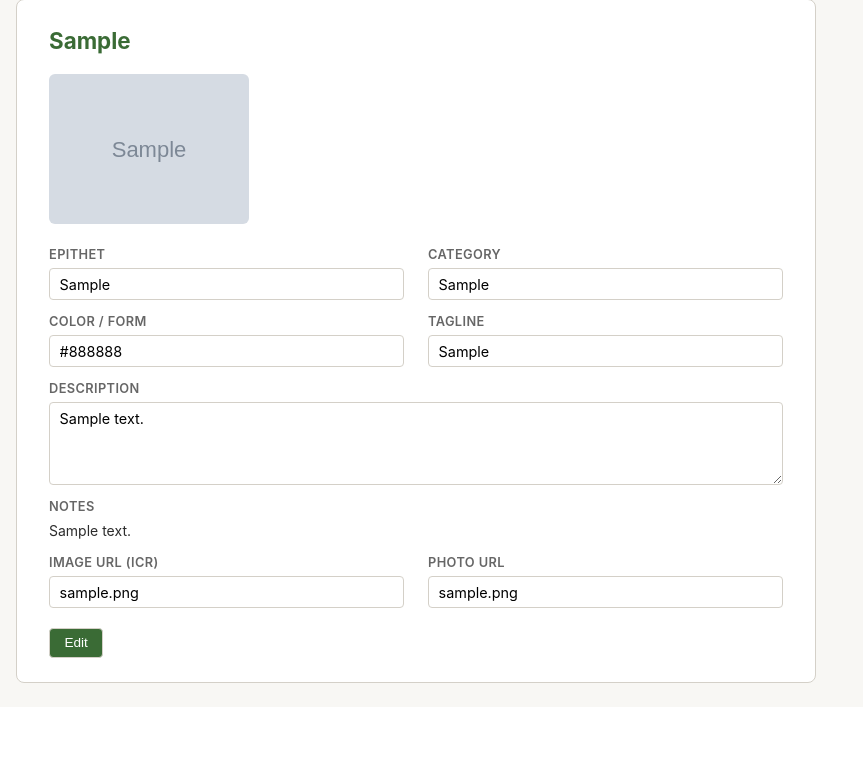
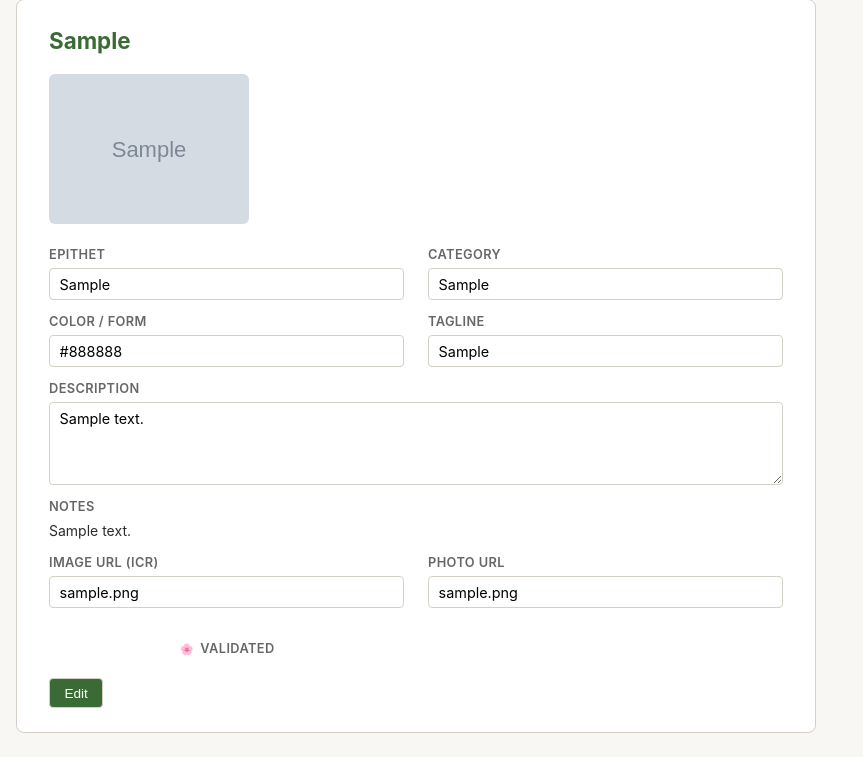
Before and after one commit to radiolithic/camellia-cultivar-list-20250201, a Flask app: page /edit/1 in a window 1280 px wide. Shown: the part 123-880 px from the top of the page, without its empty margins (0-863 px from the left). Before the commit the page ends 806 px from the top, so only its background shows below. Run offline with Flask 3, Linux system fonts and the light colour scheme; tables that the repository leaves empty hold one stand-in row (values such as "Sample post"); grey boxes marked "Sample" are stand-in pictures.

Commit message:
Add validated/reviewed indicator with cherry blossom icon
Add a `validated` boolean field to cultivar records with a checkbox
on the edit page (authenticated only) and a 🌸 icon next to validated
cultivar names on both the list and full table views.

Co-Authored-By: Claude Opus 4.5 <noreply@anthropic.com>

```diff
--- a/app/models.py
+++ b/app/models.py
@@ -16,6 +16,7 @@ class Cultivar(db.Model):
     notes = db.Column(db.Text, default='')
     image_url = db.Column(db.String(500), default='')
     photo_url = db.Column(db.String(500), default='')
+    validated = db.Column(db.Boolean, default=False)
 
     history = db.relationship('CultivarHistory', backref='cultivar_ref', lazy='dynamic')
 
@@ -31,6 +32,7 @@ class Cultivar(db.Model):
             'notes': self.notes,
             'image_url': self.image_url,
             'photo_url': self.photo_url,
+            'validated': self.validated,
         }
 
 
--- a/app/routes.py
+++ b/app/routes.py
@@ -73,6 +73,19 @@ def update_cultivar(cultivar_id):
 
     cultivar = db.get_or_404(Cultivar, cultivar_id)
     data = request.get_json()
+
+    if 'validated' in data:
+        old_val = cultivar.validated
+        new_val = bool(data['validated'])
+        if old_val != new_val:
+            db.session.add(CultivarHistory(
+                cultivar_id=cultivar.id,
+                field_name='validated',
+                old_value=str(old_val),
+                new_value=str(new_val),
+                timestamp=datetime.now(timezone.utc),
+            ))
+        cultivar.validated = new_val
 
     editable = ['epithet', 'category', 'color_form', 'tagline', 'description', 'notes', 'image_url', 'photo_url']
     for field in editable:
--- a/app/static/css/style.css
+++ b/app/static/css/style.css
@@ -538,6 +538,38 @@ td[contenteditable="true"]:focus {
     border-color: var(--accent);
 }
 
+/* Validated indicator */
+.validated-icon {
+    font-size: 0.85em;
+    margin-left: 0.15em;
+}
+
+/* Checkbox field on edit page */
+.field-group-checkbox {
+    display: flex;
+    align-items: center;
+    padding-top: 1.2rem;
+}
+.checkbox-label {
+    display: flex;
+    align-items: center;
+    gap: 0.4rem;
+    font-size: 0.9rem;
+    cursor: pointer;
+}
+.checkbox-label.readonly {
+    cursor: default;
+}
+.checkbox-label input[type="checkbox"] {
+    width: 1rem;
+    height: 1rem;
+    accent-color: var(--accent);
+}
+.not-validated {
+    font-size: 0.85rem;
+    color: #999;
+}
+
 @media (max-width: 768px) {
     header h1 { font-size: 1rem; }
     main { padding: 0 0.5rem; margin-top: 1rem; }
--- a/app/templates/edit.html
+++ b/app/templates/edit.html
@@ -64,6 +64,22 @@
             <label for="f-photo_url">Photo URL</label>
             <input type="text" id="f-photo_url" name="photo_url" value="{{ cultivar.photo_url }}"{% if not authenticated %} readonly{% endif %}>
         </div>
+        <div class="field-group field-group-checkbox">
+            {% if authenticated %}
+            <label class="checkbox-label">
+                <input type="checkbox" id="f-validated" name="validated"{% if cultivar.validated %} checked{% endif %}>
+                <span>Validated</span>
+            </label>
+            {% else %}
+            <label class="checkbox-label readonly">
+                {% if cultivar.validated %}
+                <span class="validated-icon">🌸</span> <span>Validated</span>
+                {% else %}
+                <span class="not-validated">Not validated</span>
+                {% endif %}
+            </label>
+            {% endif %}
+        </div>
     </div>
 
     <div class="edit-actions">
@@ -128,6 +144,7 @@
             notes: quill.root.innerHTML,
             image_url: document.getElementById('f-image_url').value,
             photo_url: document.getElementById('f-photo_url').value,
+            validated: document.getElementById('f-validated').checked,
         };
 
         try {
--- a/app/templates/index.html
+++ b/app/templates/index.html
@@ -40,7 +40,7 @@
         <tbody>
             {% for c in cultivars %}
             <tr data-id="{{ c.id }}">
-                <td class="col-cultivar">{% if c.image_url %}<a href="{{ c.image_url }}" target="_blank" rel="noopener">{{ c.cultivar }}</a>{% else %}{{ c.cultivar }}{% endif %}{% if authenticated %}<br><a href="{{ url_for('main.edit_cultivar', cultivar_id=c.id) }}" class="edit-link">Edit</a>{% endif %}</td>
+                <td class="col-cultivar">{% if c.image_url %}<a href="{{ c.image_url }}" target="_blank" rel="noopener">{{ c.cultivar }}</a>{% else %}{{ c.cultivar }}{% endif %}{% if c.validated %} <span class="validated-icon">🌸</span>{% endif %}{% if authenticated %}<br><a href="{{ url_for('main.edit_cultivar', cultivar_id=c.id) }}" class="edit-link">Edit</a>{% endif %}</td>
                 <td class="col-epithet" data-field="epithet" {% if authenticated %}contenteditable="true"{% endif %}>{{ c.epithet }}</td>
                 <td class="col-category" data-field="category" {% if authenticated %}contenteditable="true"{% endif %}>{{ c.category }}</td>
                 <td class="col-color" data-field="color_form" {% if authenticated %}contenteditable="true"{% endif %}>{{ c.color_form }}</td>
--- a/app/templates/list.html
+++ b/app/templates/list.html
@@ -36,7 +36,7 @@
 
 <ul class="cultivar-list">
     {% for c in cultivars %}
-    <li><a href="{{ url_for('main.edit_cultivar', cultivar_id=c.id) }}">{{ c.cultivar }}</a></li>
+    <li><a href="{{ url_for('main.edit_cultivar', cultivar_id=c.id) }}">{{ c.cultivar }}{% if c.validated %} <span class="validated-icon">🌸</span>{% endif %}</a></li>
     {% endfor %}
 </ul>
 {% endblock %}
```
Also changed, not shown: app/__init__.py (+7 -0 lines).
